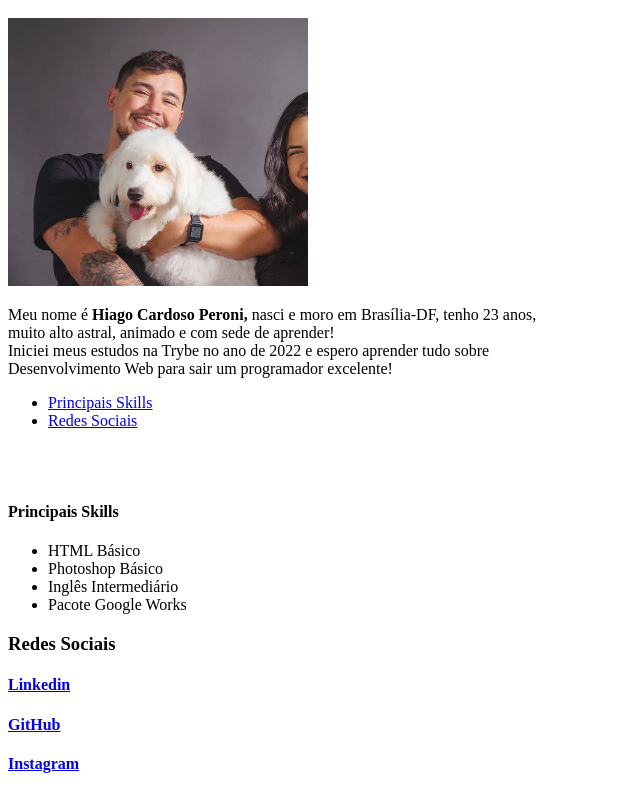
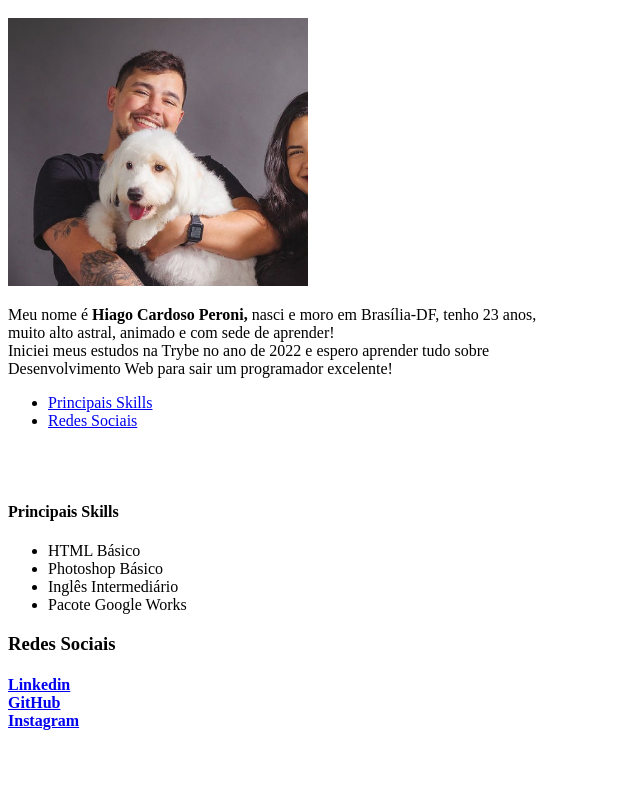
Before and after one commit to Hiagoperoni/Hiagoperoni.github.io, a plain HTML site: page index.html in a window 1280 px wide. Shown: the part 109-903 px from the top of the page, without its empty margins (0-640 px from the left). After the commit the page ends 861 px from the top, so only its background shows below. Drawn offline with Linux system fonts and the light colour scheme.

Commit message:
Alterei as Redes Sociais para ficarem mais juntas

```diff
--- a/index.html
+++ b/index.html
@@ -35,9 +35,10 @@
     </ul>
 
     <h3 id="Redes">Redes Sociais</h3>
-    <h4> <a href="https://www.linkedin.com/in/hiago-peroni-534856173/" target="_blank">Linkedin</a></h4>
-    <h4> <a href="https://github.com/Hiagoperoni">GitHub</a></h4>
-    <h4> <a href="https://www.instagram.com/peroni___/">Instagram</a></h4>
+    <h4> <a href="https://www.linkedin.com/in/hiago-peroni-534856173/" target="_blank">Linkedin</a> <br>
+        <a href="https://github.com/Hiagoperoni" target="_blank">GitHub</a> <br>
+        <a href="https://www.instagram.com/peroni___/" target="_blank">Instagram</a>
+    </h4>
 
 </body>
 </html>
```
